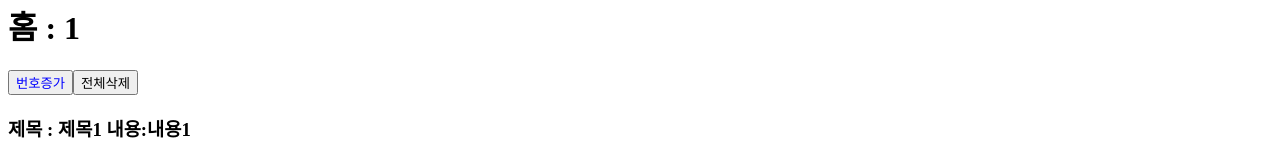
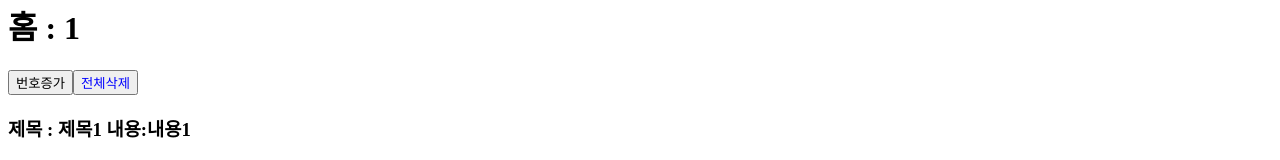
Before and after one commit to stella6767/react-basic, a React (Create React App) app: page / in a window 1280 px wide. Shown: the part 329-489 px from the top of the page. Built offline with nearby package versions, Linux system fonts and the light colour scheme.

Commit message:
styled-componenet 동적결정2

```diff
--- a/src/components/home/Home.js
+++ b/src/components/home/Home.js
@@ -3,21 +3,23 @@ import styled from 'styled-components';
 
 // Function 방식
 // class 방식
+
+//부모로부터 받아온 어떤 데이터를 가지고 동적으로 스타일링을 할 거라면.
 const Home = (props) => {
   // 구조분할 할당
   const { boards, setBoards, number, setNumber, user } = props;
 
-  const StyledCheckButton = styled.button`
-    color: ${(props) => (user.username === 'ssar' ? 'blue' : 'red')};
+  const StyledDeleteButton = styled.button`
+    color: ${(props) => (props.v.username === 'ssar' ? 'blue' : 'red')};
   `; //이거는 어쩔 수 없이 내부에 선언 props를 쓰기 위해서, 디자인 동적결정
 
   return (
     <div>
       <h1>홈 : {number}</h1>
-      <StyledCheckButton onClick={() => setNumber(number + 1)}>
-        번호증가
-      </StyledCheckButton>
-      <button onClick={() => setBoards([])}>전체삭제</button>
+      <button onClick={() => setNumber(number + 1)}>번호증가</button>
+      <StyledDeleteButton v={user} onClick={() => setBoards([])}>
+        전체삭제
+      </StyledDeleteButton>
       {boards.map((board) => (
         <h3>
           제목 : {board.title} 내용:{board.content}
```
Also changed, not shown: 1 other file (tests, documents, lock files or other folders).
